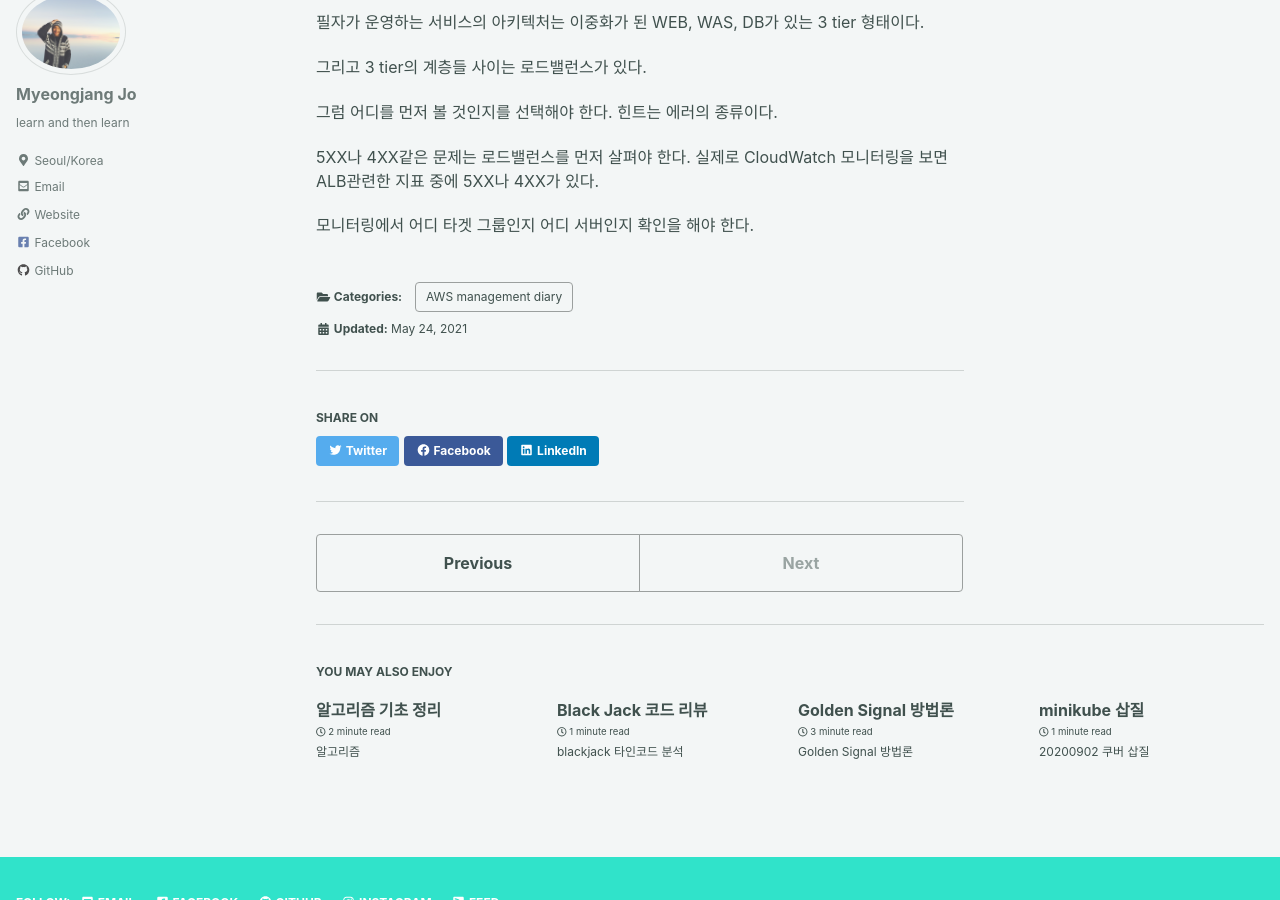
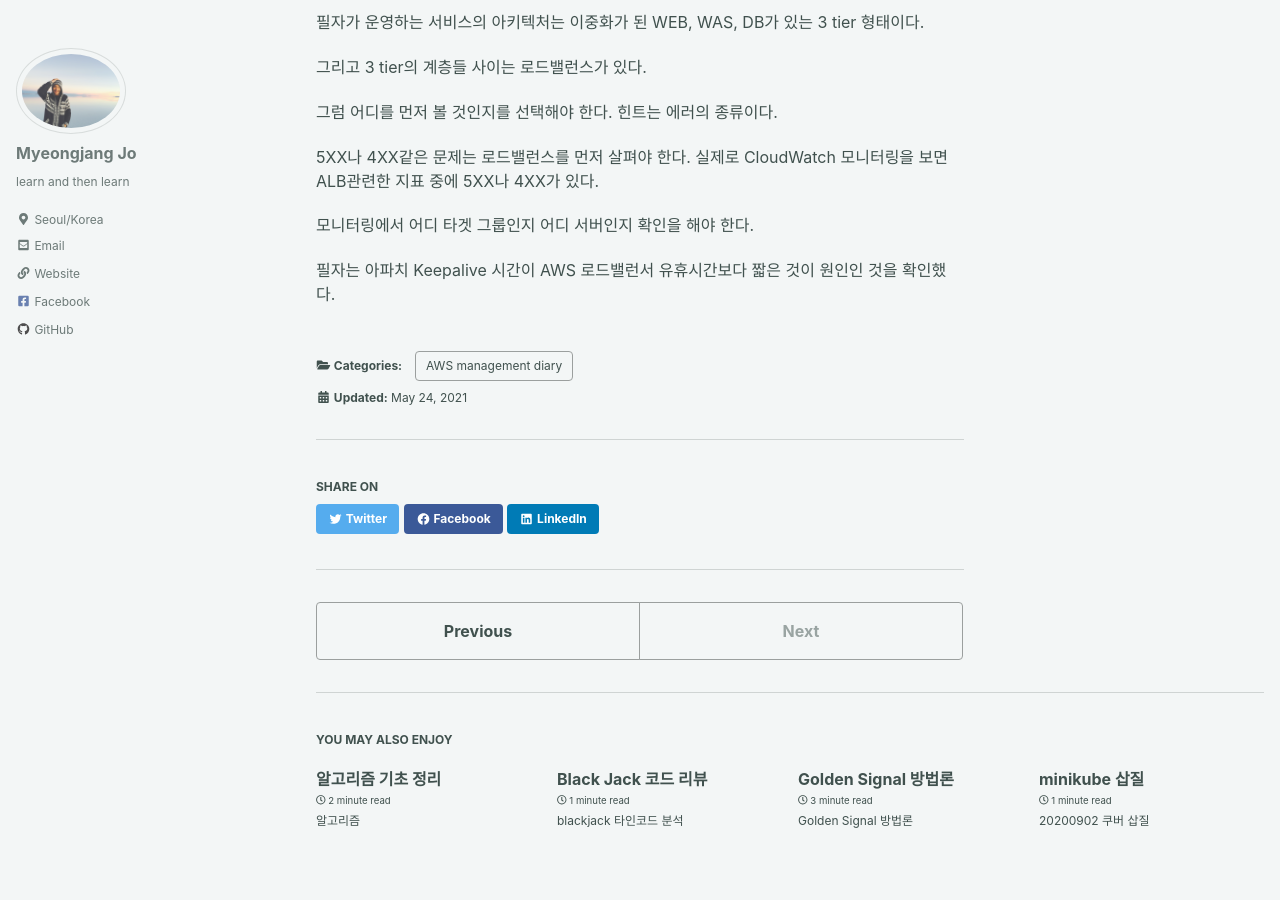
Before and after one commit to josephmjjo/josephmjjo.github.io, a Jekyll site: the page built from _posts/2021-05-24-AWS 504 error solution.md, in a window 1280 px wide and 900 px high, scrolled down 606 px. Built offline with Jekyll 4.4.1, drawn with Linux system fonts in a browser that asks for light colours; cached includes are drawn as plain includes; nearby versions of some CDN libraries.

Commit message:
add what is cause 504 error

```diff
--- a/_posts/2021-05-24-AWS 504 error solution.md
+++ b/_posts/2021-05-24-AWS 504 error solution.md
@@ -34,3 +34,5 @@ categories:
 5XX나 4XX같은 문제는 로드밸런스를 먼저 살펴야 한다. 실제로 CloudWatch 모니터링을 보면 ALB관련한 지표 중에 5XX나 4XX가 있다.
 
 모니터링에서 어디 타겟 그룹인지 어디 서버인지 확인을 해야 한다.
+
+필자는 아파치 Keepalive 시간이 AWS 로드밸런서 유휴시간보다 짧은 것이 원인인 것을 확인했다.
```
